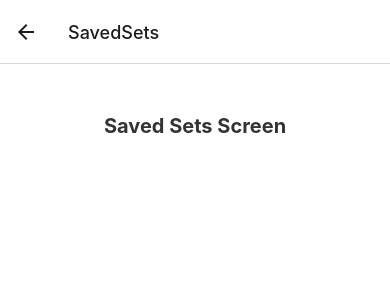
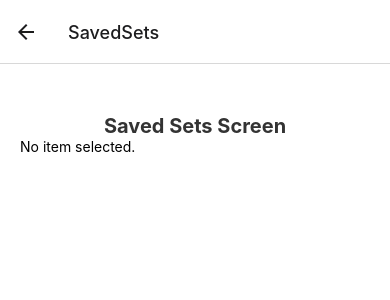
Before and after one commit to Reem-Nosbaum/Outfit_App, a React Native app: screen /SavedSets in a window 390 px wide. Shown: the top 300 px of the page. Built offline with nearby package versions, Linux system fonts and the light colour scheme.

Commit message:
:art: sanding data to savedSet screen from outfit

```diff
--- a/screens/home.js
+++ b/screens/home.js
@@ -9,7 +9,6 @@ export default function Home({ navigation }) {
 
   const navaigateFunc = (destination, imagePath) => {
     navigation.navigate('Outfit', { dest: destination, image: imagePath });
-    console.log(destination);
   };
 
 
--- a/screens/outfit.js
+++ b/screens/outfit.js
@@ -2,12 +2,17 @@ import React, { useEffect, useState } from 'react';
 import { View, Text, FlatList, TouchableOpacity, StyleSheet, Image, ScrollView } from 'react-native';
 import { globalStyles } from '../styles/global';
 
-const Outfit = ({ route }) => {
+export default function Outfit({ route, navigation }) {
+
   const [outfitData, setOutfitData] = useState([]);
   const [selectedSize, setSelectedSize] = useState('');
   const [selectedColor, setSelectedColor] = useState('');
 
-  const { dest, image } = route.params;
+  const handleItemPress = (item) => {
+    navigation.navigate('SavedSets', { selectedItem: item });
+    console.log(item)
+  };
+  const { dest, image } = route.params
 
   useEffect(() => {
     const fetchData = async () => {
@@ -25,6 +30,8 @@ const Outfit = ({ route }) => {
 
     fetchData();
   }, [dest]);
+
+
 
   const handleSizeFilterChange = (size) => {
     setSelectedSize(size);
@@ -98,7 +105,9 @@ const Outfit = ({ route }) => {
       numColumns={2}
       renderItem={({ item }) => (
         <View style={styles.itemContainer}>
+          <TouchableOpacity onPress={() => handleItemPress(item)}>
             <Image source={image} style={styles.itemImage} />
+          </TouchableOpacity>
           <Text>Type: {item.type}</Text>
           <Text>Color: {item.color}</Text>
           <Text>Size: {item.size}</Text>
@@ -107,8 +116,7 @@ const Outfit = ({ route }) => {
       )}
     />
   </View>
-  );
-};
+);}
 
 const styles = StyleSheet.create({
   container: {
@@ -152,5 +160,3 @@ const styles = StyleSheet.create({
     marginBottom: 8,
   },
 });
-
-export default Outfit;
--- a/screens/savedSets.js
+++ b/screens/savedSets.js
@@ -1,11 +1,18 @@
 import React from 'react';
-import { StyleSheet, View, Text } from 'react-native';
+import { StyleSheet, View, Text, Image } from 'react-native';
 import { globalStyles } from '../styles/global';
 
-export default function SavedSets() {
+export default function SavedSets({ route }) {
+  const selectedItem = route.params?.selectedItem;
+
   return (
     <View style={globalStyles.container}>
       <Text style={globalStyles.titleText}>Saved Sets Screen</Text>
+      {selectedItem ? (
+        <Text style={globalStyles.savedText}>{JSON.stringify(selectedItem)}</Text>
+      ) : (
+        <Text>No item selected.</Text>
+      )}
     </View>
   );
 }
```
Lines whose indentation alone changed are shown as unchanged.
